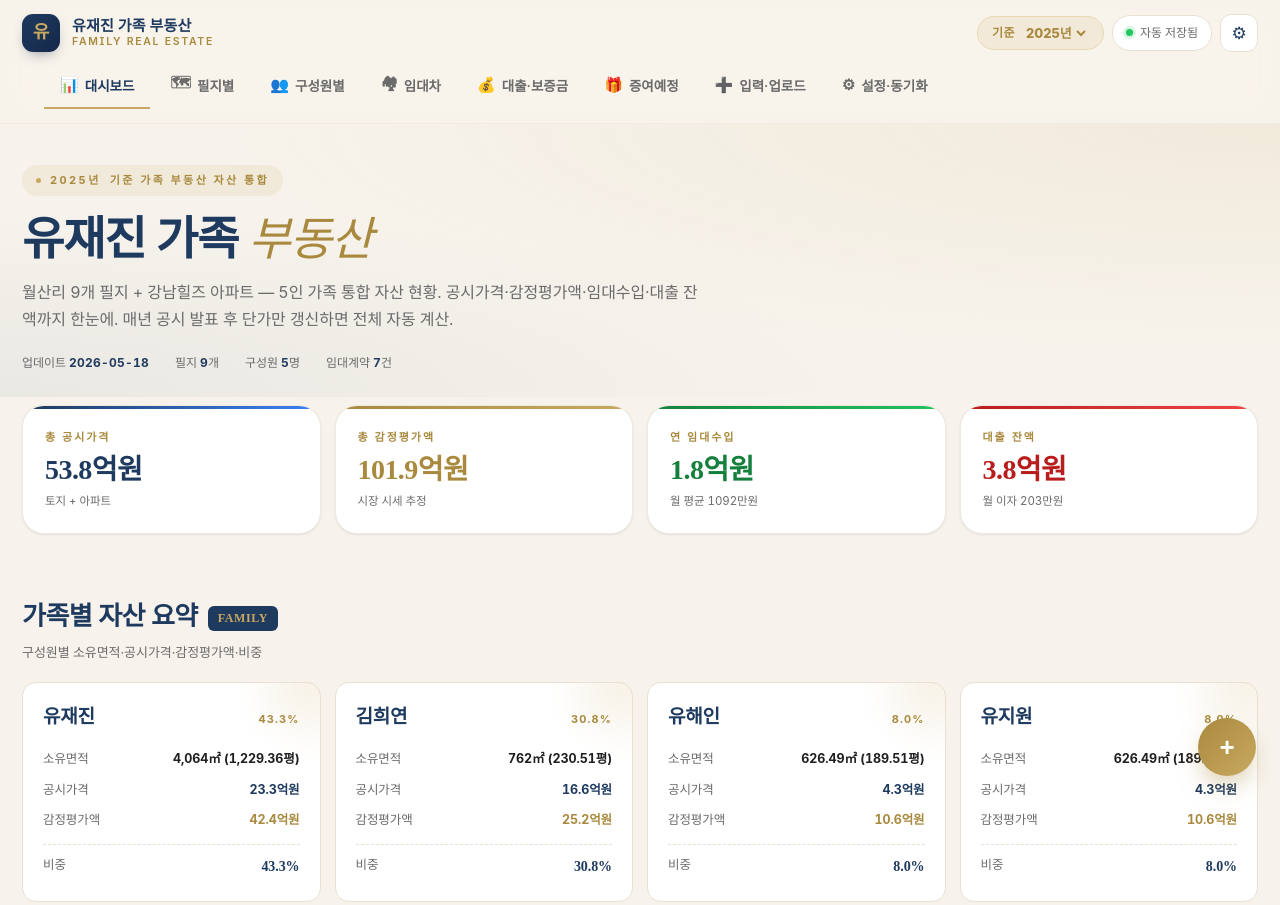
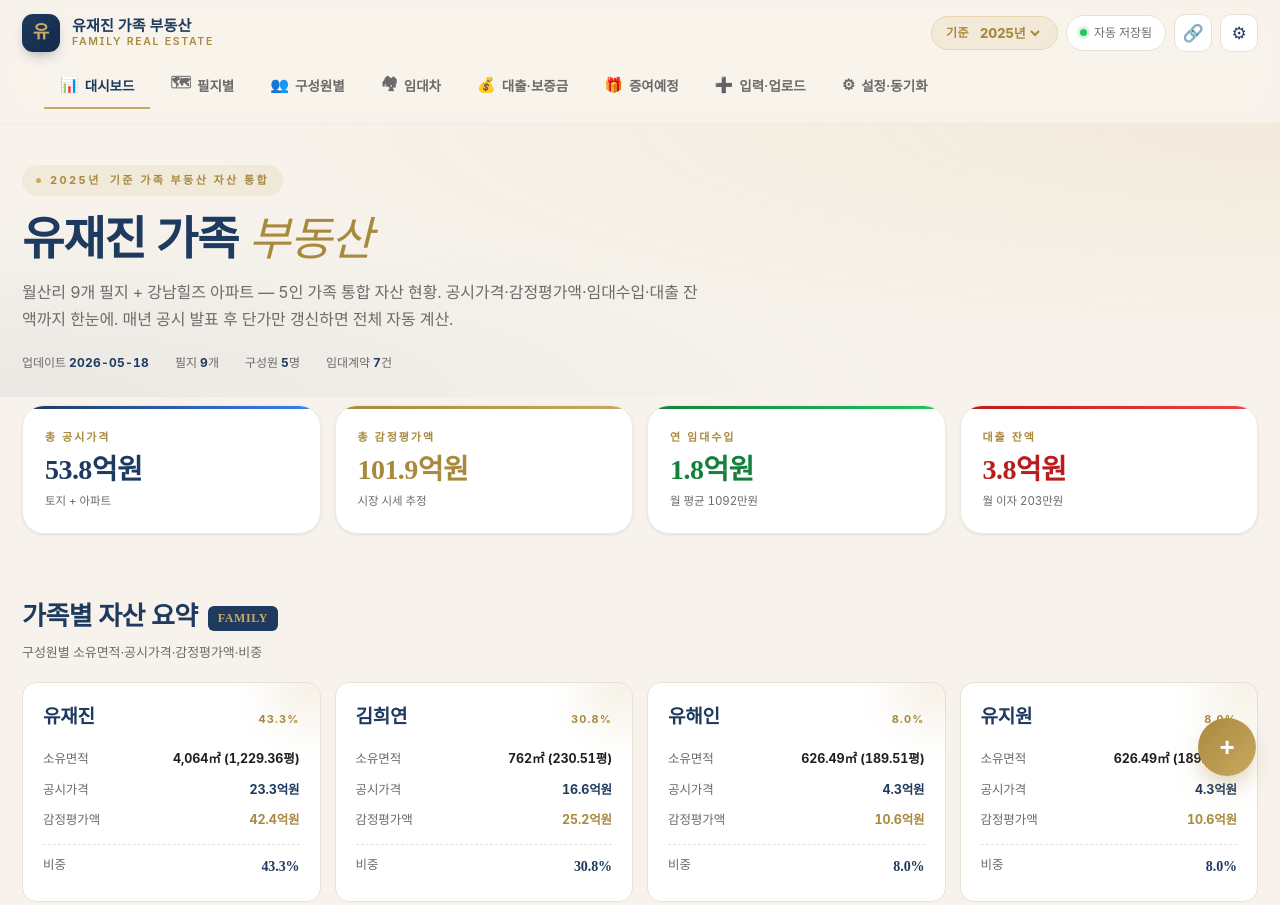
Before and after one commit to yjjn2005/yjj-realestate, a plain HTML site: page index.html in a window 1280 px wide. Shown: the top 905 px of the page. Drawn offline with Linux system fonts and the light colour scheme; a web font is replaced by a local one.

Commit message:
feat: 캐시플로우 연동 — 임대수입 내보내기 버튼(🔗)

```diff
--- a/index.html
+++ b/index.html
@@ -275,6 +275,7 @@ input[type="file"]{display:none}
     <div class="top-actions">
       <div class="year-pill">기준 <select id="yearSelect"></select></div>
       <div class="sync-pill" id="syncPill"><span class="sync-dot" id="syncDot"></span><span id="syncText">자동 저장됨</span></div>
+      <button class="icon-btn" onclick="exportRentToCashflow()" title="100세 캐시플로우로 임대수입 내보내기" aria-label="캐시플로우 내보내기">🔗</button>
       <button class="icon-btn" id="settingsBtn" title="설정·동기화" aria-label="설정">⚙</button>
     </div>
   </div>
```
